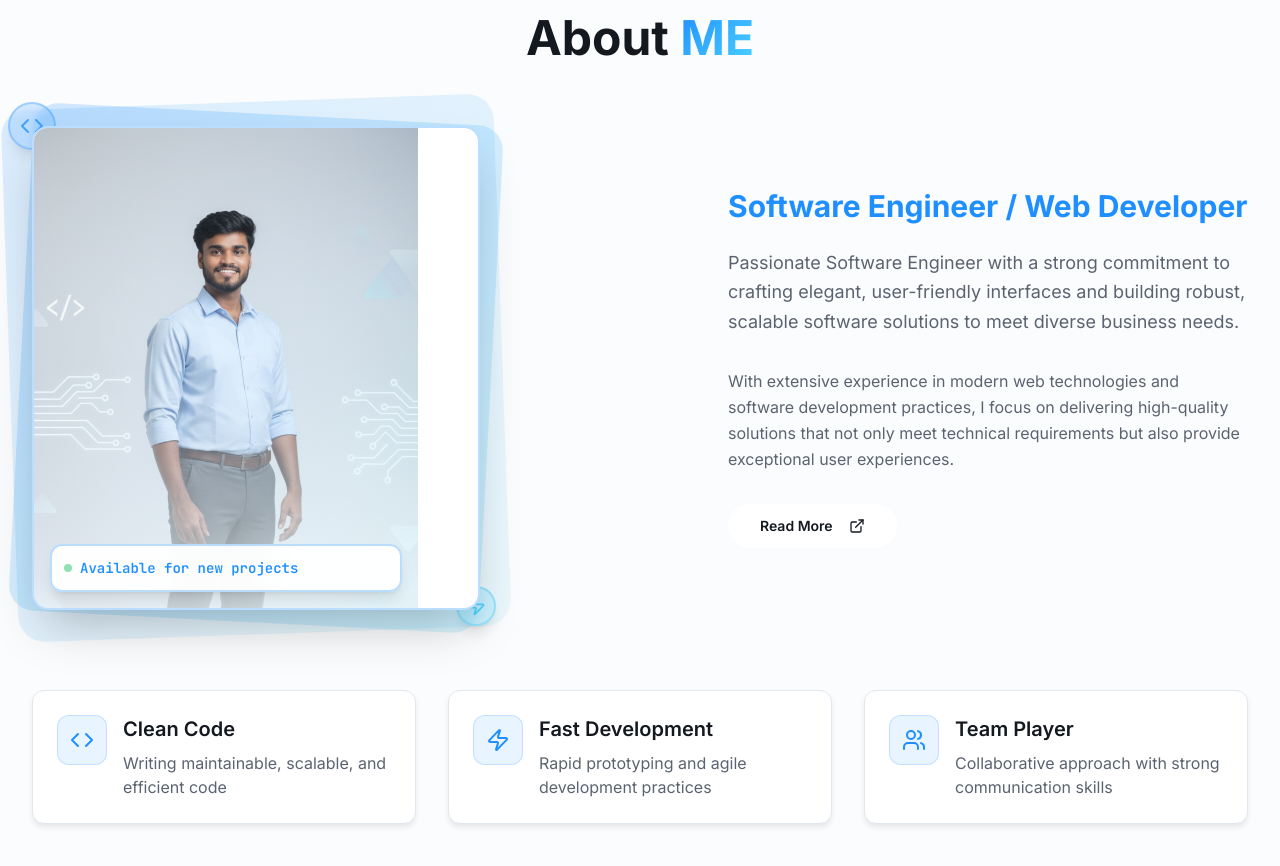
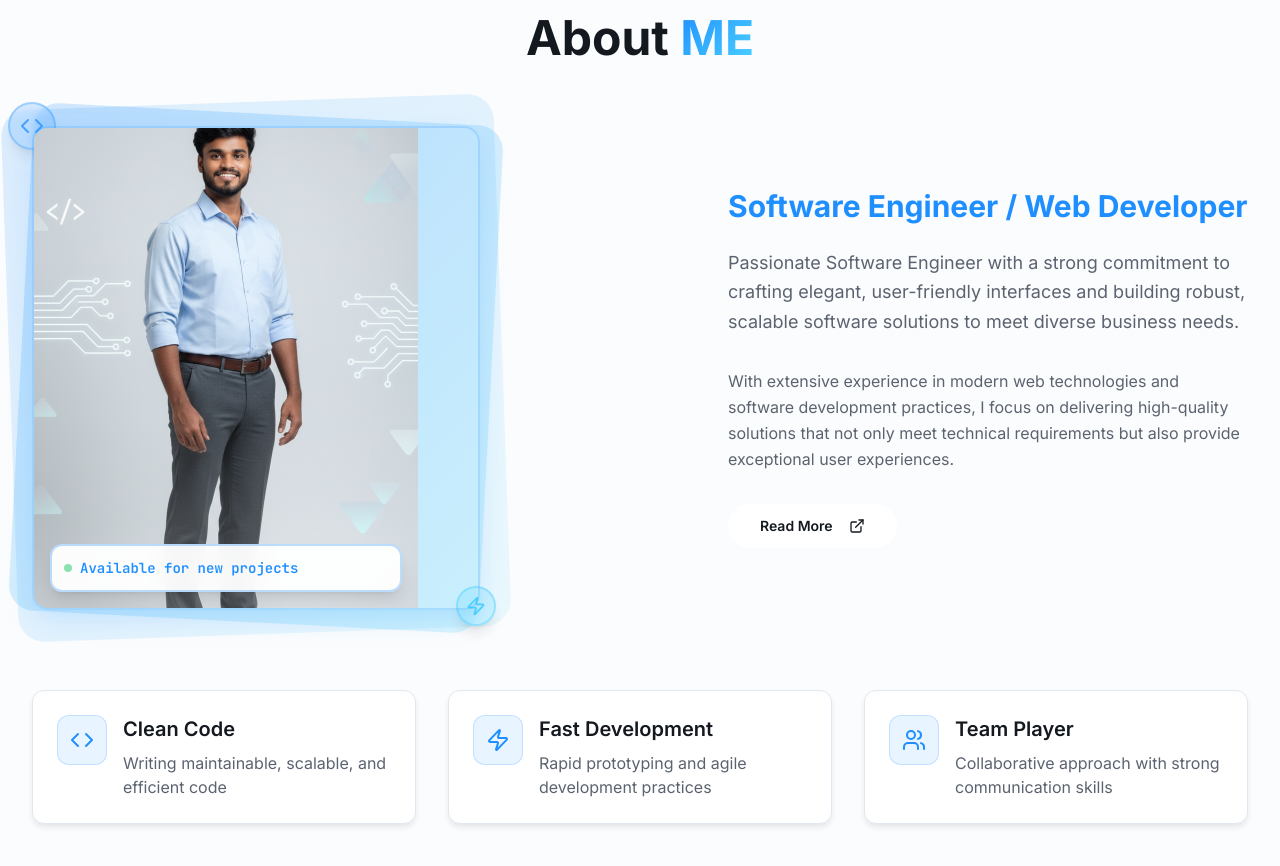
Before and after one commit to Rohitkshirsagar123/Rohit-Portfolio, a React (Vite) app: page / in a window 1280 px wide. Shown: the part 980-1846 px from the top of the page. Built offline with nearby package versions, Linux system fonts and the light colour scheme.

Commit message:
Adjust about section image size

```diff
--- a/src/components/about-section.tsx
+++ b/src/components/about-section.tsx
@@ -48,17 +48,16 @@ export function AboutSection() {
                   <div className="absolute inset-0 bg-gradient-to-br from-primary/20 to-accent/20 rounded-3xl transform rotate-3 scale-105"></div>
                   <div className="absolute inset-0 bg-gradient-to-tl from-accent/10 to-primary/15 rounded-3xl transform -rotate-2 scale-110"></div>
 
-                  <div className="relative z-10 rounded-2xl shadow-2xl border-2 border-primary/30 bg-card overflow-hidden">
+                  <div className="relative z-10 rounded-2xl shadow-tech border-2 border-primary/20 hover:border-primary/40 transition-all duration-300 overflow-hidden">
                     <div className="relative w-80 h-96 lg:w-96 lg:h-[480px]">
                       <img
                         src={professionalPhoto1}
                         alt="Rohit Kshirsagar - Professional Software Developer"
-                        className="w-full h-full object-cover object-top"
+                        className="w-full h-full object-cover object-center hover:scale-105 transition-transform duration-500"
                       />
 
-                      {/* Enhanced Overlay for Better Light Mode Support */}
-                      <div className="absolute inset-0 bg-gradient-to-t from-background/80 via-background/20 to-transparent"></div>
-                      <div className="absolute inset-0 bg-gradient-to-br from-transparent via-primary/5 to-accent/10"></div>
+                      {/* Gradient Overlay for Professional Look */}
+                      <div className="absolute inset-0 bg-gradient-to-t from-background/20 via-transparent to-transparent pointer-events-none"></div>
 
                       {/* Tech Badge */}
                       <div className="absolute bottom-4 left-4 right-4">
```
